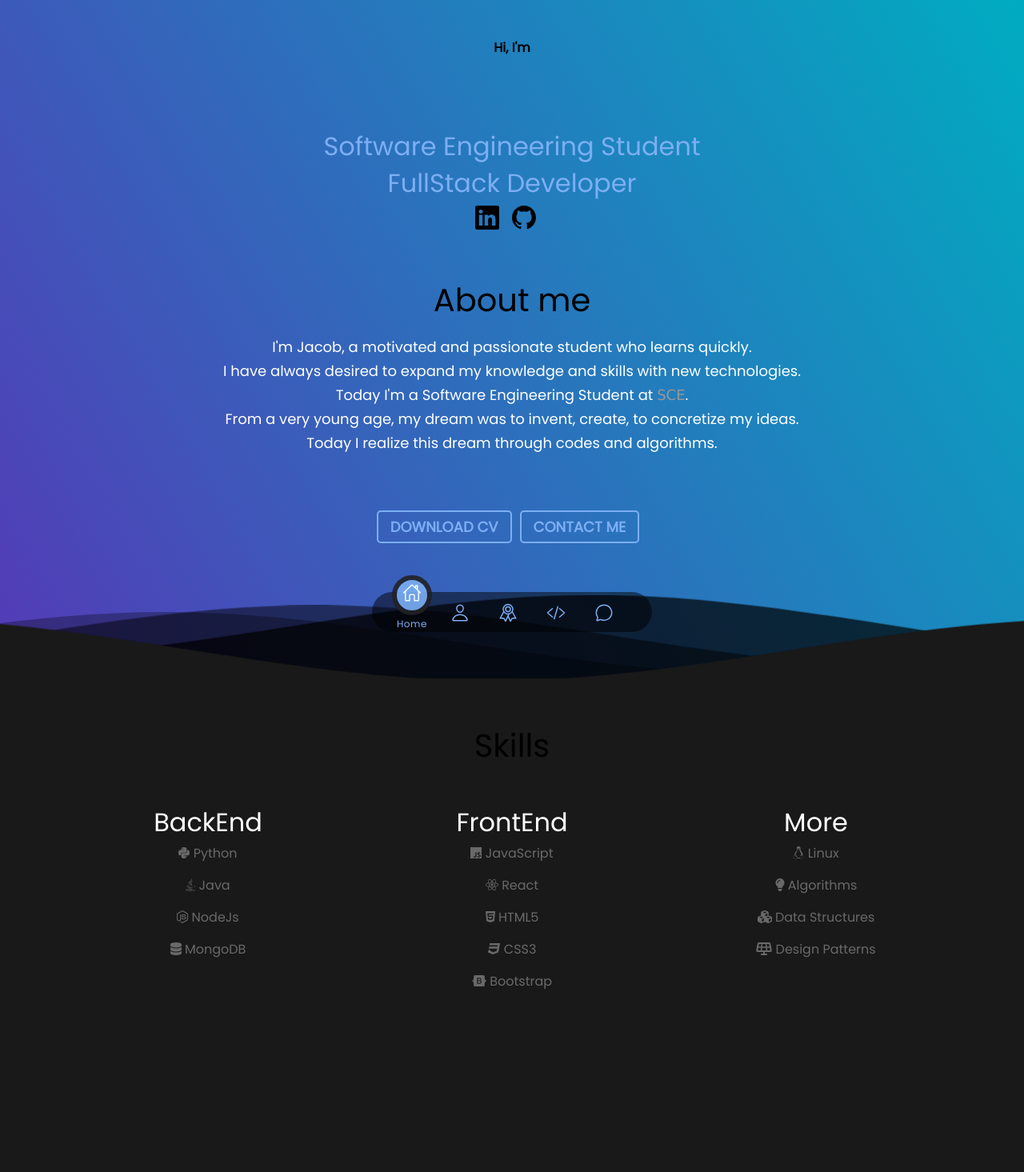
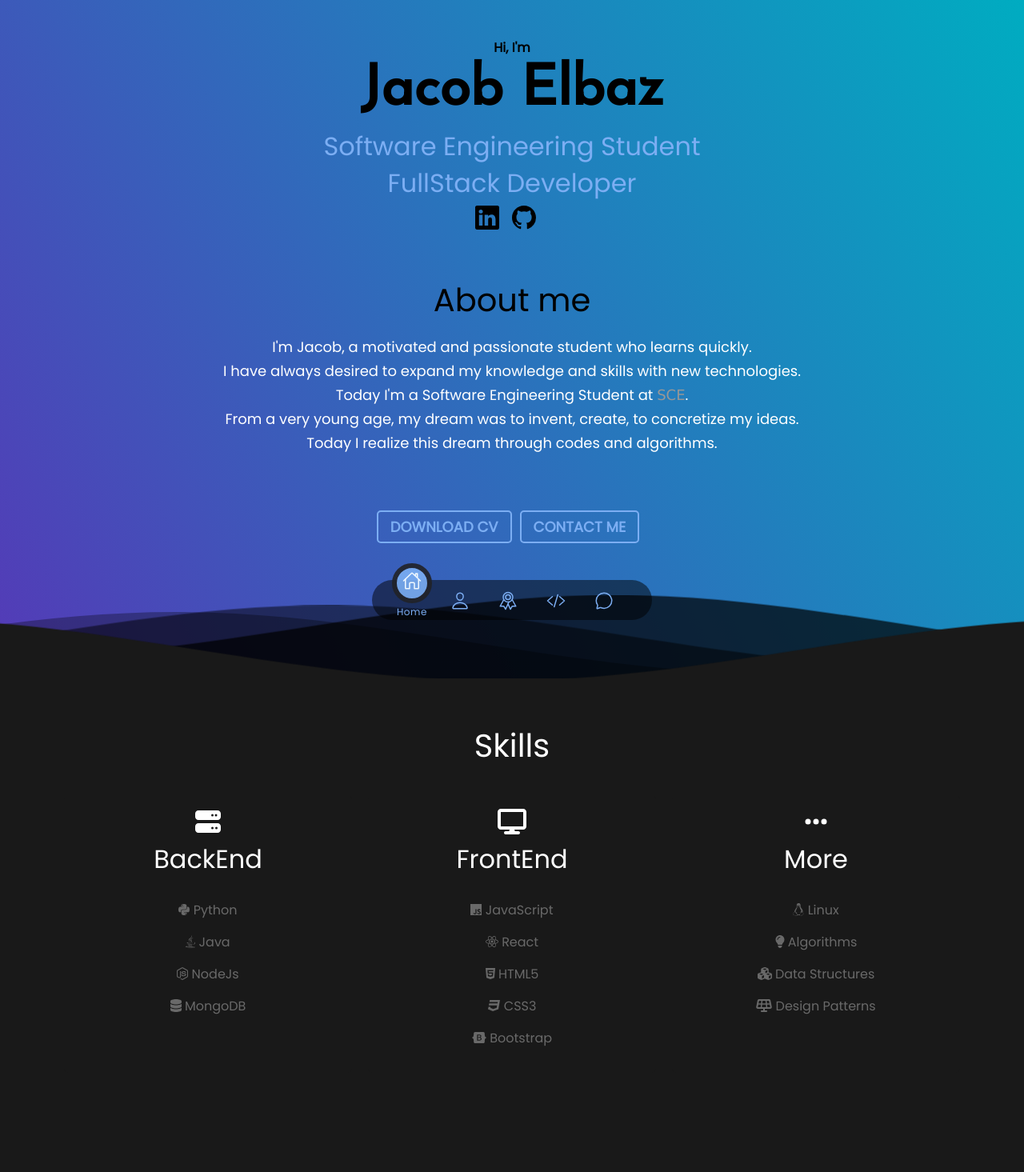
Before and after one commit to JacobElbaz/portfolio, a React (Create React App) app: page / in a window 1280 px wide. Shown: the top 1465 px of the page at 80% size. Built offline with nearby package versions, Linux system fonts and the light colour scheme.

Commit message:
css and contact required

```diff
--- a/src/About.js
+++ b/src/About.js
@@ -1,4 +1,3 @@
-import { Container } from "react-bootstrap";
 import CV from "./Jacob Elbaz CV.pdf";
 
 function About() {
--- a/src/App.css
+++ b/src/App.css
@@ -2,42 +2,57 @@
   font-family: 'Poppins';
 }
 
-@media screen and (min-width: 500px) {
-  .tracking-in-expand {
-    -webkit-animation: tracking-in-expand 1.5s cubic-bezier(0.215, 0.610, 0.355, 1.000) both;
-            animation: tracking-in-expand 1.5s cubic-bezier(0.215, 0.610, 0.355, 1.000) both;
-  }
-
-}
-.tracking-in-expand {
+.tracking-in-contract-bck-bottom {
+	-webkit-animation: tracking-in-contract-bck-bottom 1.5s cubic-bezier(0.215, 0.610, 0.355, 1.000) both;
+	        animation: tracking-in-contract-bck-bottom 1.5s cubic-bezier(0.215, 0.610, 0.355, 1.000) both;
           font-family: 'Josefin Sans';
           font-weight: bold;
 }
+/* ----------------------------------------------
+ * Generated by Animista on 2023-1-15 18:52:54
+ * Licensed under FreeBSD License.
+ * See http://animista.net/license for more info.
+ * w: http://animista.net, t: @cssanimista
+ * ---------------------------------------------- */
 
-@-webkit-keyframes tracking-in-expand {
+/**
+ * ----------------------------------------
+ * animation tracking-in-contract-bck-bottom
+ * ----------------------------------------
+ */
+ @-webkit-keyframes tracking-in-contract-bck-bottom {
   0% {
-    letter-spacing: -0.5em;
+    letter-spacing: 1em;
+    -webkit-transform: translateZ(400px) translateY(300px);
+            transform: translateZ(400px) translateY(300px);
     opacity: 0;
   }
   40% {
     opacity: 0.6;
   }
   100% {
+    -webkit-transform: translateZ(0) translateY(0);
+            transform: translateZ(0) translateY(0);
     opacity: 1;
   }
 }
-@keyframes tracking-in-expand {
+@keyframes tracking-in-contract-bck-bottom {
   0% {
-    letter-spacing: -0.5em;
+    letter-spacing: 1em;
+    -webkit-transform: translateZ(400px) translateY(300px);
+            transform: translateZ(400px) translateY(300px);
     opacity: 0;
   }
   40% {
     opacity: 0.6;
   }
   100% {
+    -webkit-transform: translateZ(0) translateY(0);
+            transform: translateZ(0) translateY(0);
     opacity: 1;
   }
 }
+
 
 
 .App {
--- a/src/App.js
+++ b/src/App.js
@@ -1,6 +1,5 @@
 import './App.css';
 import 'bootstrap/dist/css/bootstrap.min.css';
-import NavigationBar from './NavigationBar';
 import Home from './Home';
 import About from './About';
 import Skills from './Skills';
--- a/src/BottomNavBar.css
+++ b/src/BottomNavBar.css
@@ -17,7 +17,7 @@
     width: 400px;
     height: 50px;
     position: fixed;
-    bottom: 10px;
+    bottom: 25px;
     display: flex;
     justify-content: center;
     align-items: center;
@@ -34,7 +34,7 @@
     opacity: .5;
     padding: 0;
     margin: 0;
-    bottom: 10px;
+    bottom: 25px;
     z-index: 2;
 }
 
--- a/src/Contact.js
+++ b/src/Contact.js
@@ -1,22 +1,12 @@
 import { Container } from "react-bootstrap";
-import phone from "./phone.svg";
-import email from "./email.svg";
 import React, { useRef } from 'react';
 import emailjs from '@emailjs/browser';
-import copy from "./copy.png";
 
 function Contact() {
     const form = useRef();
     const nameRef = useRef();
     const emailRef = useRef();
     const messageRef = useRef();
-    const copyText = (text) => {
-        navigator.clipboard.writeText(text);
-        document.getElementById(text).style.display = "inline";
-        setTimeout(function () {
-            document.getElementById(text).style.display = "none";
-        }, 1000);
-    }
 
     const sendEmail = (e) => {
         e.preventDefault();
@@ -51,9 +41,9 @@ function Contact() {
                     </div>
                 </div>
                 <form ref={form} onSubmit={sendEmail} className="form">
-                    <input ref={nameRef} type="text" className="contact" name="from_name" placeholder="Your name*" />
-                    <input ref={emailRef} type="email" className="contact" name="from_email" placeholder="Your email*" />
-                    <textarea ref={messageRef} name="message" id="message" placeholder="Write your message" />
+                    <input ref={nameRef} type="text" className="contact" name="from_name" placeholder="Your name*" required/>
+                    <input ref={emailRef} type="email" className="contact" name="from_email" placeholder="Your email*" required/>
+                    <textarea ref={messageRef} name="message" id="message" placeholder="Write your message" required/>
                     <input type="submit" value="Send" className="btn-grad" />
                 </form>
             </Container>
--- a/src/Home.js
+++ b/src/Home.js
@@ -7,7 +7,7 @@ function Home() {
         <Container id="home">
             <div className="py-5">
                 <p style={{margin: '0', color: 'black', fontWeight: 'bold'}}>Hi, I'm</p>
-            <h1 style={{fontSize: "70px", color: "black"}} className='tracking-in-expand'>
+            <h1 style={{fontSize: "70px", color: "black"}} className='tracking-in-contract-bck-bottom'>
                 Jacob Elbaz
             </h1>
             <h2 style={{color: "#7caef3"}}>
--- a/src/Skills.js
+++ b/src/Skills.js
@@ -1,7 +1,7 @@
 import { Col, Container, Row } from "react-bootstrap";
 import './App.css';
 import { FontAwesomeIcon } from '@fortawesome/react-fontawesome'
-import { faDatabase, faLightbulb, faCubes, faSolarPanel } from '@fortawesome/free-solid-svg-icons'
+import { faDatabase, faLightbulb, faCubes, faSolarPanel, faServer, faDisplay, faEllipsis } from '@fortawesome/free-solid-svg-icons'
 import { faPython, faJava, faNodeJs, faJs, faReact, faHtml5, faCss3, faBootstrap, faLinux } from '@fortawesome/free-brands-svg-icons'
 
 
@@ -23,18 +23,20 @@ function Skills() {
     return (
         <div className="Skills">
             <Container className="Skills" id="skills">
-                <h1 style={{ color: "black" }}>Skills</h1>
+                <h1>Skills</h1>
                 <div className="Skills" >
                     <Row>
                         <Col className="skill reveal">
-                            <h2>BackEnd</h2>
+                            <h2><FontAwesomeIcon icon={faServer} /></h2>
+                            <h2>BackEnd</h2><br />
                             <p><FontAwesomeIcon icon={faPython}></FontAwesomeIcon> Python</p>
                             <p><FontAwesomeIcon icon={faJava} /> Java</p>
                             <p><FontAwesomeIcon icon={faNodeJs} /> NodeJs</p>
                             <p><FontAwesomeIcon icon={faDatabase} /> MongoDB</p>
                         </Col>
                         <Col className="skill reveal">
-                            <h2>FrontEnd</h2>
+                            <h2><FontAwesomeIcon icon={faDisplay} /></h2>
+                            <h2>FrontEnd</h2><br />
                             <p><FontAwesomeIcon icon={faJs} /> JavaScript</p>
                             <p><FontAwesomeIcon icon={faReact} /> React</p>
                             <p><FontAwesomeIcon icon={faHtml5} /> HTML5</p>
@@ -42,7 +44,8 @@ function Skills() {
                             <p><FontAwesomeIcon icon={faBootstrap} /> Bootstrap</p>
                         </Col>
                         <Col className="skill reveal">
-                            <h2>More</h2>
+                            <h2><FontAwesomeIcon icon={faEllipsis} /></h2>
+                            <h2>More</h2><br />
                             <p><FontAwesomeIcon icon={faLinux} /> Linux</p>
                             <p><FontAwesomeIcon icon={faLightbulb} /> Algorithms</p>
                             <p><FontAwesomeIcon icon={faCubes} /> Data Structures</p>
```
